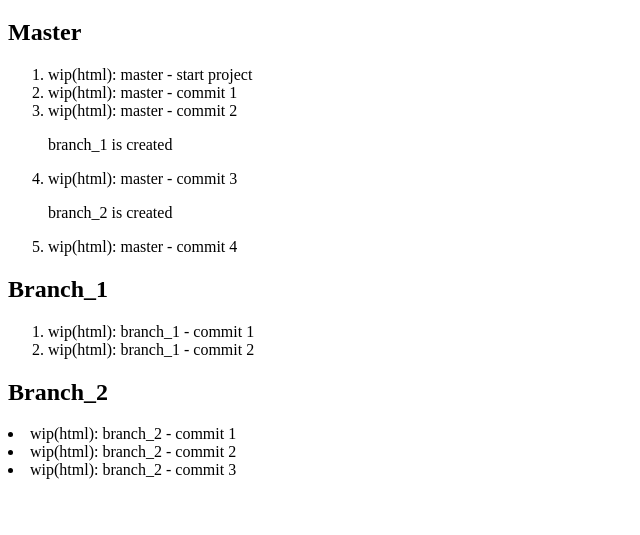
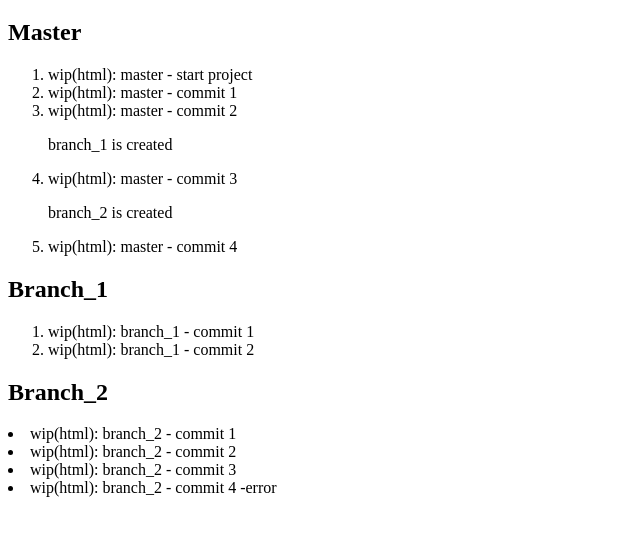
Before and after one commit to AndRomMan/git-lessons, a plain HTML site: page src/index.html in a window 1280 px wide. Shown: the part 61-596 px from the top of the page, without its empty margins (0-640 px from the left). Drawn offline with Linux system fonts and the light colour scheme.

Commit message:
wip(html): branch_2 - commit 4
the commit name error is fixed

```diff
--- a/src/index.html
+++ b/src/index.html
@@ -69,6 +69,10 @@
           wip(html): branch_2 - commit 3
         </li>
 
+        <li>
+          wip(html): branch_2 - commit 4 -error
+        </li>
+
       </section>
     </main>
   </body>
```
